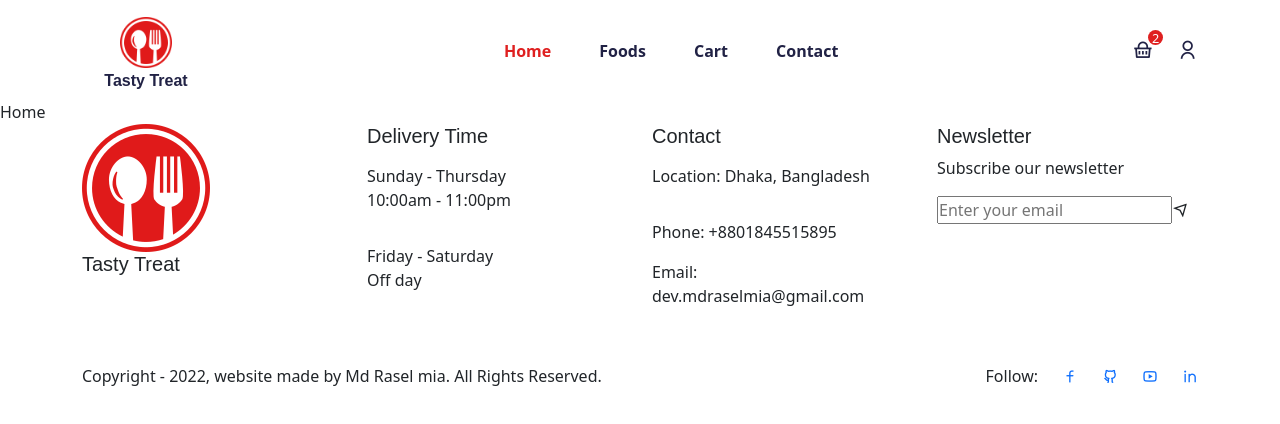
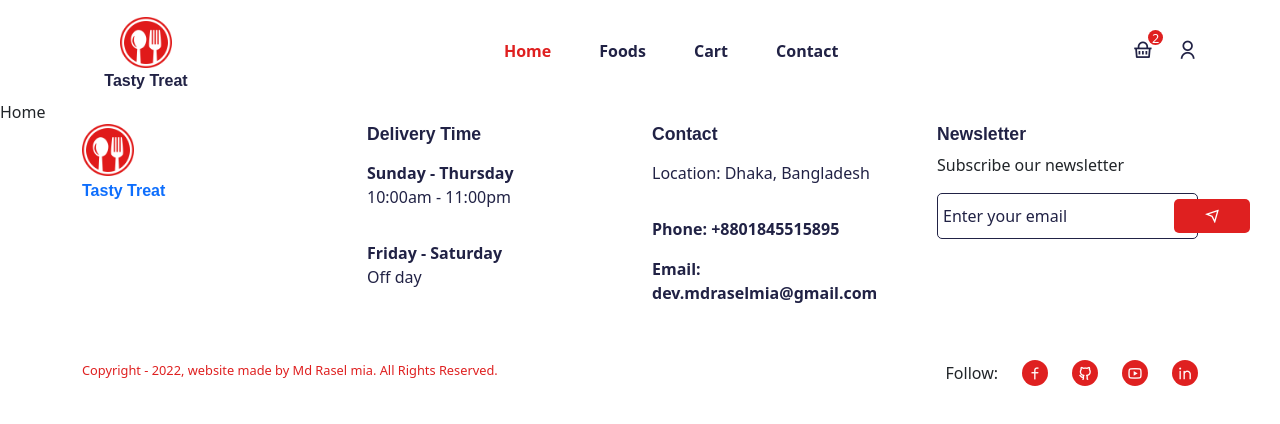
Before and after one commit to mdraselmiah95/tasty-treat-app, a React (Create React App) app: page /home in a window 1280 px wide. Shown: the top 424 px of the page. Built offline with nearby package versions, Linux system fonts and the light colour scheme; a web font is replaced by a local one.

Commit message:
WIP on Tasty Treat Food app Footer section

```diff
--- a/src/components/Footer/Footer.jsx
+++ b/src/components/Footer/Footer.jsx
@@ -2,6 +2,7 @@ import React from "react";
 import { Link } from "react-router-dom";
 import { Container, Row, Col, ListGroup, ListGroupItem } from "reactstrap";
 import logo from "../../assets/images/res-logo.png";
+import "../../styles/footer.css";
 
 const Footer = () => {
   return (
@@ -9,10 +10,12 @@ const Footer = () => {
       <Container>
         <Row>
           <Col lg="3" md="4" sm="6">
-            <div className="footer__logo text-start">
-              <img src={logo} alt="logo" />
-              <h5>Tasty Treat</h5>
-            </div>
+            <Link to="/">
+              <div className="footer__logo text-start">
+                <img src={logo} alt="logo" />
+                <h5>Tasty Treat</h5>
+              </div>
+            </Link>
           </Col>
           <Col lg="3" md="4" sm="6">
             <h5 className="footer__title">Delivery Time</h5>
```
